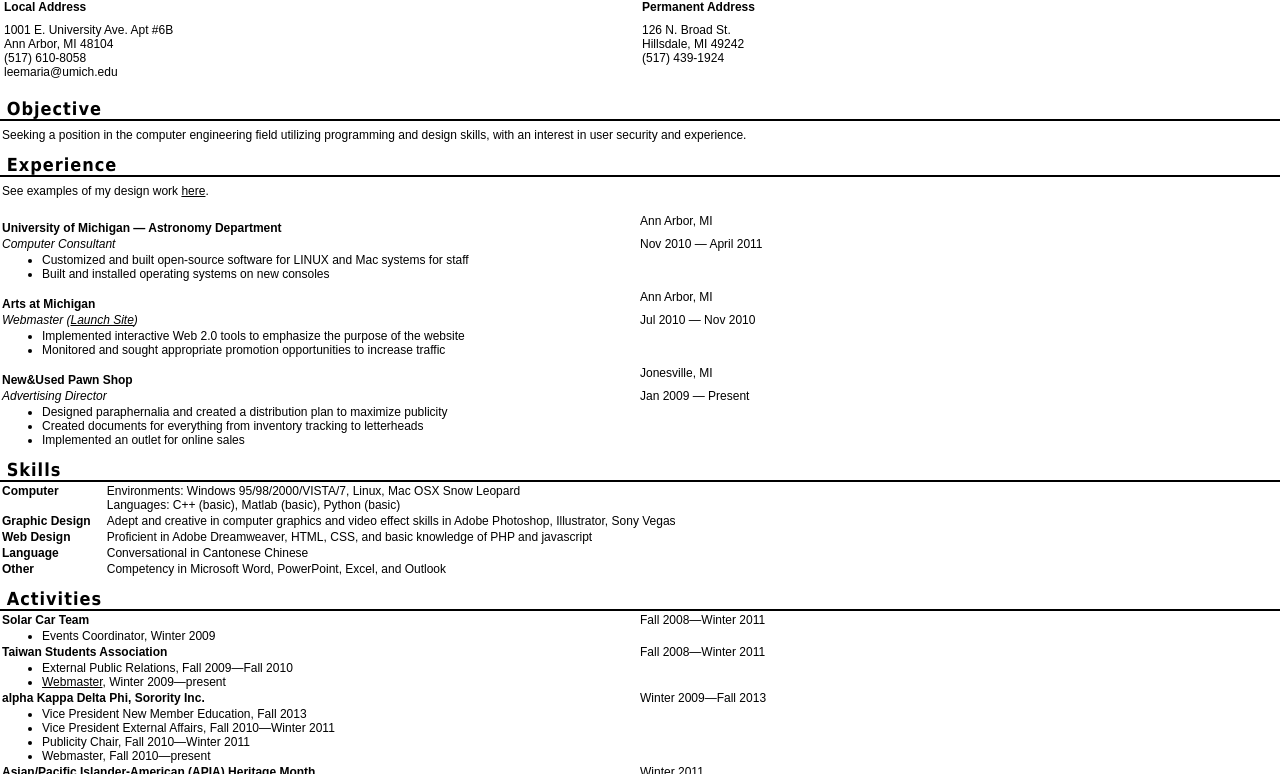
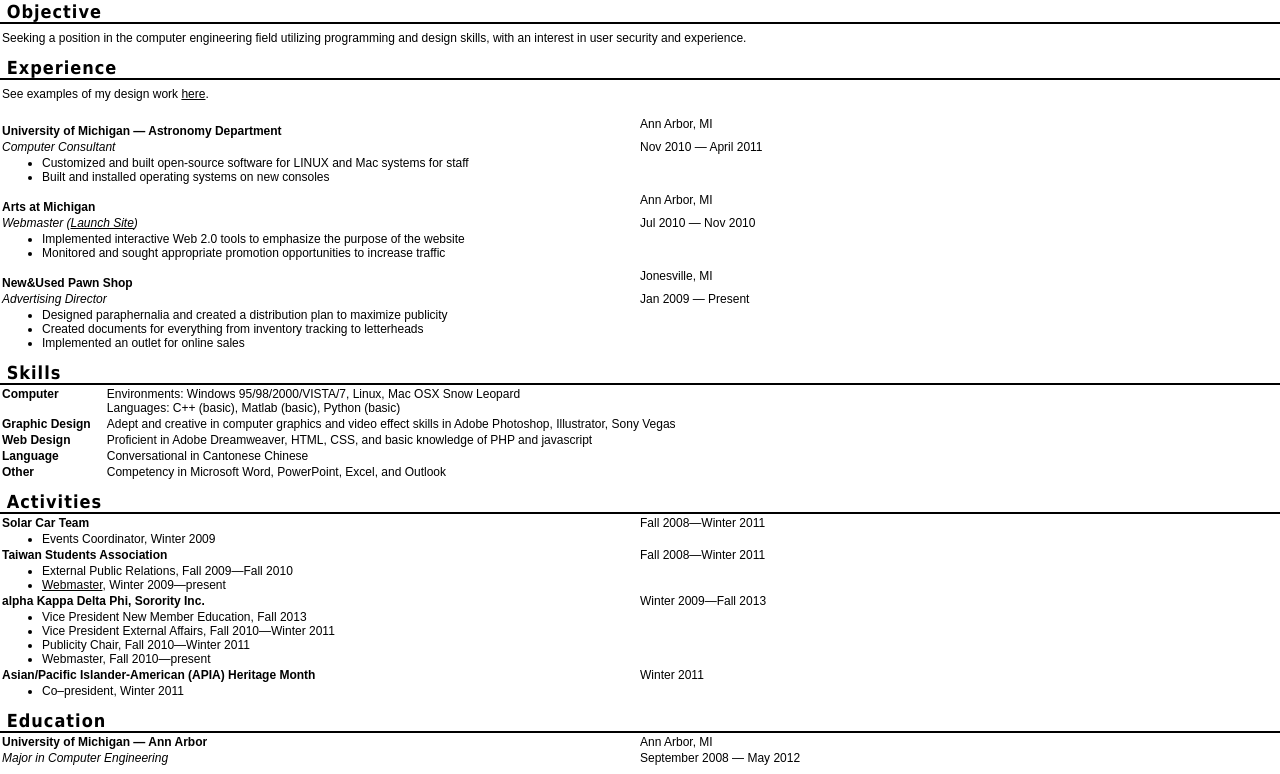
Before and after one commit to leemaria/leemaria.github.io, a plain HTML site: page index.html in a window 1280 px wide. Shown: the part 95-869 px from the top of the page. Drawn offline with nearby package versions, Linux system fonts and the light colour scheme.

Commit message:
Update index.html

```diff
--- a/index.html
+++ b/index.html
@@ -56,23 +56,6 @@ $(document).ready(function() {
 <p></p>
 <h3>&nbsp;Maria Lee</h3>
 <table style="font-family: arial; color: #000000; font-size: 12px;" width="75%">
-<tr>
-<td class="colA">
-<p><b>Local Address</b></p>
-<p>1001 E. University Ave. Apt #6B<br>
-Ann Arbor, MI 48104<br>
-(517) 610-8058<br>
-leemaria@umich.edu
-</p>
-</td>
-<td valign="top" class="colB">
-<p><b>Permanent Address</b></p>
-<p>126 N. Broad St.<br>
-Hillsdale, MI 49242<br>
-(517) 439-1924
-</p>
-</td>
-</tr>
 </table>
 
 <!--- Objective --->
```
